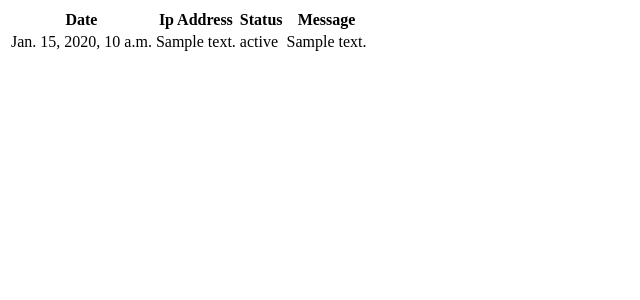
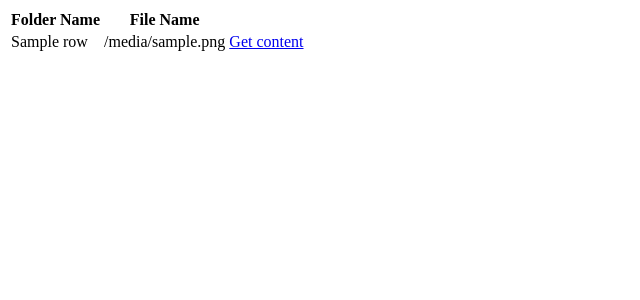
Before and after one commit to sinhatushar/Task, a Django app: template templates/listoffiles.html in a window 1280 px wide. Shown: the top 300 px of the page, without its empty margins (0-640 px from the left). Run offline with Django 3.2, Linux system fonts and the light colour scheme; the template is opened without the code that fills it: most values are stand-ins (such as "Sample title", 1, 10 or a date in 2020).

Commit message:
Exact problem statement solved. CSS last thing to add.

```diff
--- a/templates/listoffiles.html
+++ b/templates/listoffiles.html
@@ -1,18 +1,19 @@
 <table>
 
 <tr>
-	<th> Date </th>
-	<th> Ip Address </th>
-	<th> Status </th>
-	<th> Message </th>
+	<th> Folder Name </th>
+	<th> File Name </th>
+	<th></th>
 </tr>
 
 {% for row in rows %}
 	<tr>
-		<td> {{row.date}} </td>
-		<td> {{row.ipAddress}} </td>
-		<td> {{row.status}} </td>
-		<td> {{row.message}} </td>
+		<td> {{row.folderName}} </td>
+		<td> {{row.fileName}} </td>
+		<td>
+			<a href = "http://127.0.0.1:8000/getContentOfFile?Folder+Name={{row.folderName}}&File+Name={{row.fileName}}">
+			Get content </a>
+		</td>
 	</tr>
 {% endfor %}
 
```
Also changed, not shown: Processing/util_functions.py (+10 -9 lines), Processing/views.py (+4 -4 lines), 14 other files.
